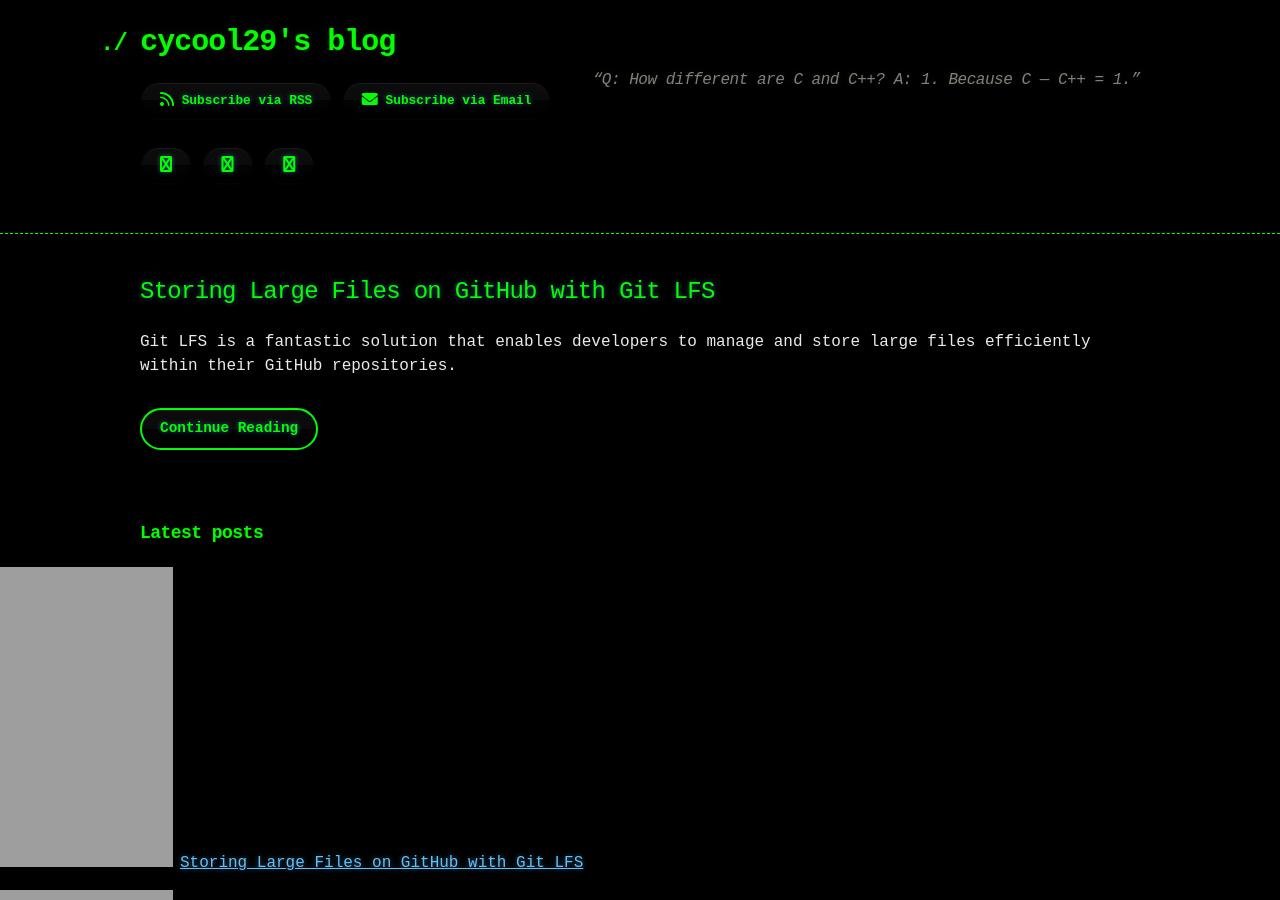
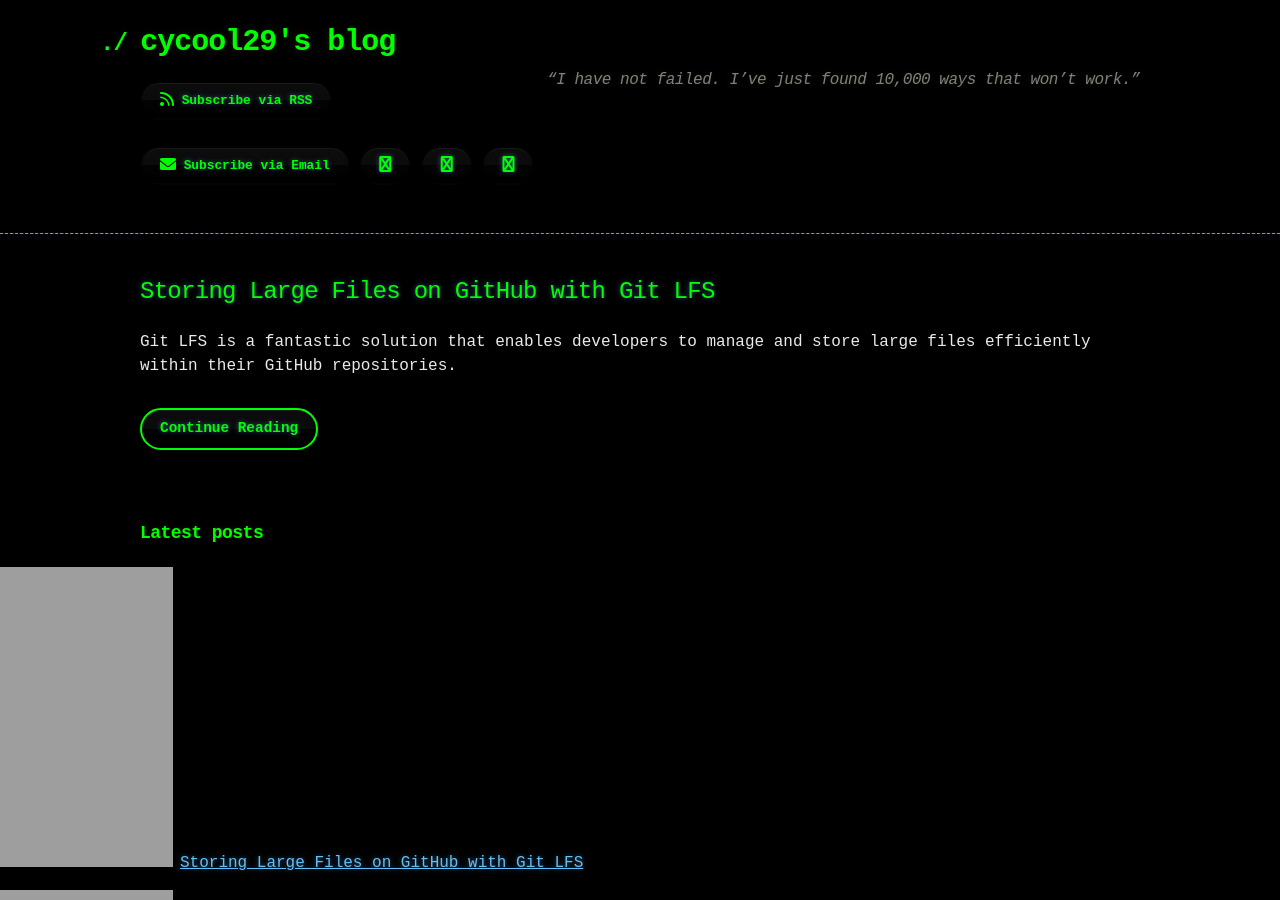
Before and after one commit to cycool29/cycool29.github.io, a Jekyll site: the page built from index.md, in a window 1280 px wide and 900 px high. Built offline with Jekyll 4.4.1, drawn with Linux system fonts in a browser that asks for light colours; a style sheet for code colours, icons or effects is not loaded.

Commit message:
Update quotes

```diff
--- a/_config.yml
+++ b/_config.yml
@@ -1,5 +1,5 @@
 title: cycool29's blog
-description: "“Q: How different are C and C++? A: 1. Because C — C++ = 1.” "
+description: "“I have not failed. I’ve just found 10,000 ways that won’t work.” "
 bio: A high school student. Intermediate in Python, Git, Bash. Learning JavaScript. He/Him. "
 author: cycool29
 url: https://cycool29.github.io
```
